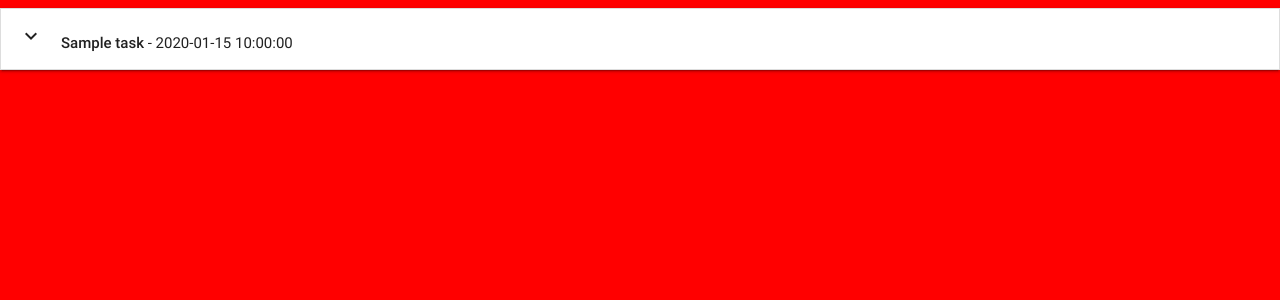
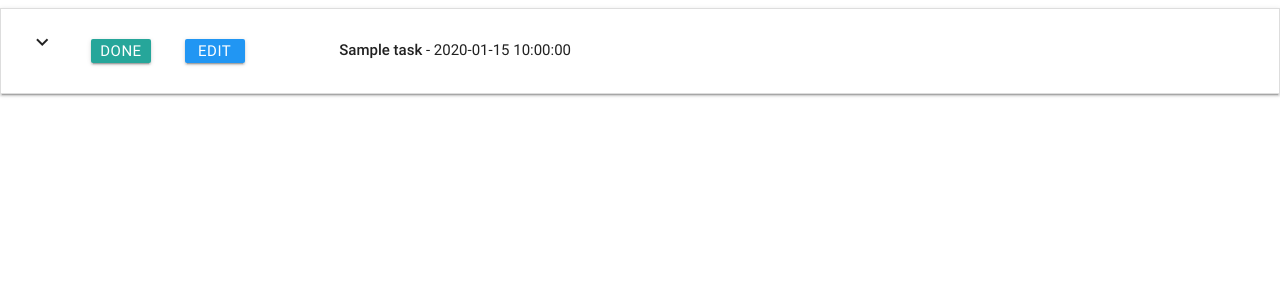
Before and after one commit to SOliv1/task-manager-mini-project, a Flask app: page / in a window 1280 px wide. Shown: the top 300 px of the page. Run offline with Flask 2, Linux system fonts and the light colour scheme; a database or web service that is not in the repository returns one stand-in record (values such as "Sample title"); some libraries are stand-ins or nearby versions.

Commit message:
wiring up edit task buttons

```diff
--- a/app.py
+++ b/app.py
@@ -33,6 +33,29 @@ def insert_task():
     return redirect(url_for('get_tasks'))
 
 
+@app.route('/edit_task/<task_id>')
+def edit_task(task_id):
+    the_task = mongo.db.tasks.find_one({"_id": ObjectId(task_id)})
+    all_categories = mongo.db.categories.find()
+    return render_template('edittask.html', task=the_task,
+                           categories=all_categories)
+
+
+@app.route('/update_task/<task_id>', methods=["POST"])
+def update_task(task_id):
+    tasks = mongo.db.tasks
+    tasks.update( {'_id': ObjectId(task_id)},
+
+    {
+        'task_name':request.form.get('task_name'),
+        'category_name':request.form.get('category_name'),
+        'task_description': request.form.get('task_description'),
+        'due_date': request.form.get('due_date'),
+        'is_urgent': request.form.get('is_urgent')
+    })
+    return redirect(url_for('get_tasks'))
+
+
 if __name__ == '__main__':
     app.run(host=os.environ.get('IP'),
             port=int(os.environ.get('PORT')),
--- a/static/css/style.css
+++ b/static/css/style.css
@@ -1,3 +1,13 @@
-body {
-    background-color: red;
+
+
+.btn_small {
+    height: 24px;
+    width: 60px;
+    line-height: 24px;
+    margin: 15px 15px;
+    padding: 0 0.5em;
 }
+
+.task_header {
+    margin-top: 15px;
+}
--- a/templates/base.html
+++ b/templates/base.html
@@ -3,7 +3,7 @@
     <head>
     <link href="https://fonts.googleapis.com/icon?family=Material+Icons" rel="stylesheet">
     <link rel="stylesheet"  href="https://cdnjs.cloudflare.com/ajax/libs/materialize/0.100.2/css/materialize.min.css">
-     <link rel="stylesheet" href="{{url_for('static', filename='css/style.css')}}" type="text/css"/>
+    <link rel="stylesheet" href="{{url_for('static', filename='css/style.css')}}" type="text/css"/>
     <title>Mini Project</title>
     </head>
     <body>
--- a/templates/tasks.html
+++ b/templates/tasks.html
@@ -1,21 +1,26 @@
-<!DOCTYPE html>
-{% extends 'base.html' %}
-{% block content %}
+{% extends 'base.html'%} {% block content %}
+<div class="row">
     <ul class="collapsible" data-collapsible="accordion">
         {% for task in tasks %}
         <li>
             <div class="collapsible-header">
+                <div class="col s3">
+                    <i class="material-icons">expand_more</i>
+                    <a class="waves-effect waves-light btn btn_small">Done</a>
+                    <a class="waves-effect waves-light btn btn_small blue">Edit</a>
 
-                <div class=" task_header col s9">
-                    <i class="material-icons">expand_more</i><strong>{{task.task_name}}</strong> - {{task.due_date}}
+                </div>
+                <div class="task_header col s9">
+                    <strong>{{task.task_name}}</strong> - {{task.due_date}}
                 </div>
             </div>
             <div class="collapsible-body">
                 <span>
-                    {{task.task_description}}
-                </span>
+                {{task.task_description}}
+            </span>
             </div>
         </li>
         {% endfor %}
     </ul>
+</div>
 {% endblock %}
```
Also changed, not shown: templates/edittask.html (added, +55 -0 lines).
